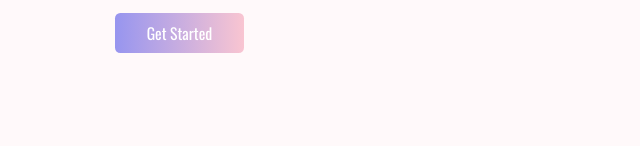
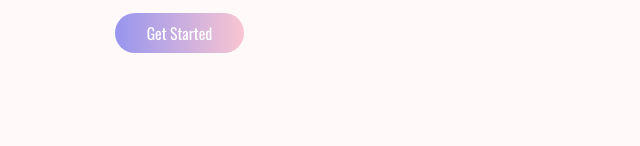
Before and after one commit to Kaylie16x/Responsive-Fitness-Website, a plain HTML site: page index.html in a window 1280 px wide. Shown: the part 428-574 px from the top of the page, 0-640 px from the left. Drawn offline with nearby package versions, Linux system fonts and the light colour scheme.

Commit message:
style.css

```diff
--- a/Assets/CSS/style.css
+++ b/Assets/CSS/style.css
@@ -54,7 +54,7 @@ html {
   color: var(--light-white);
   font-size: 1.5rem;
   background: var(--gradient);
-  border-radius: var(--border-radius);
+  border-radius: 8rem;
   padding: .8rem 3rem;
   margin-top: 1.5rem;
   display: inline-block;
```
